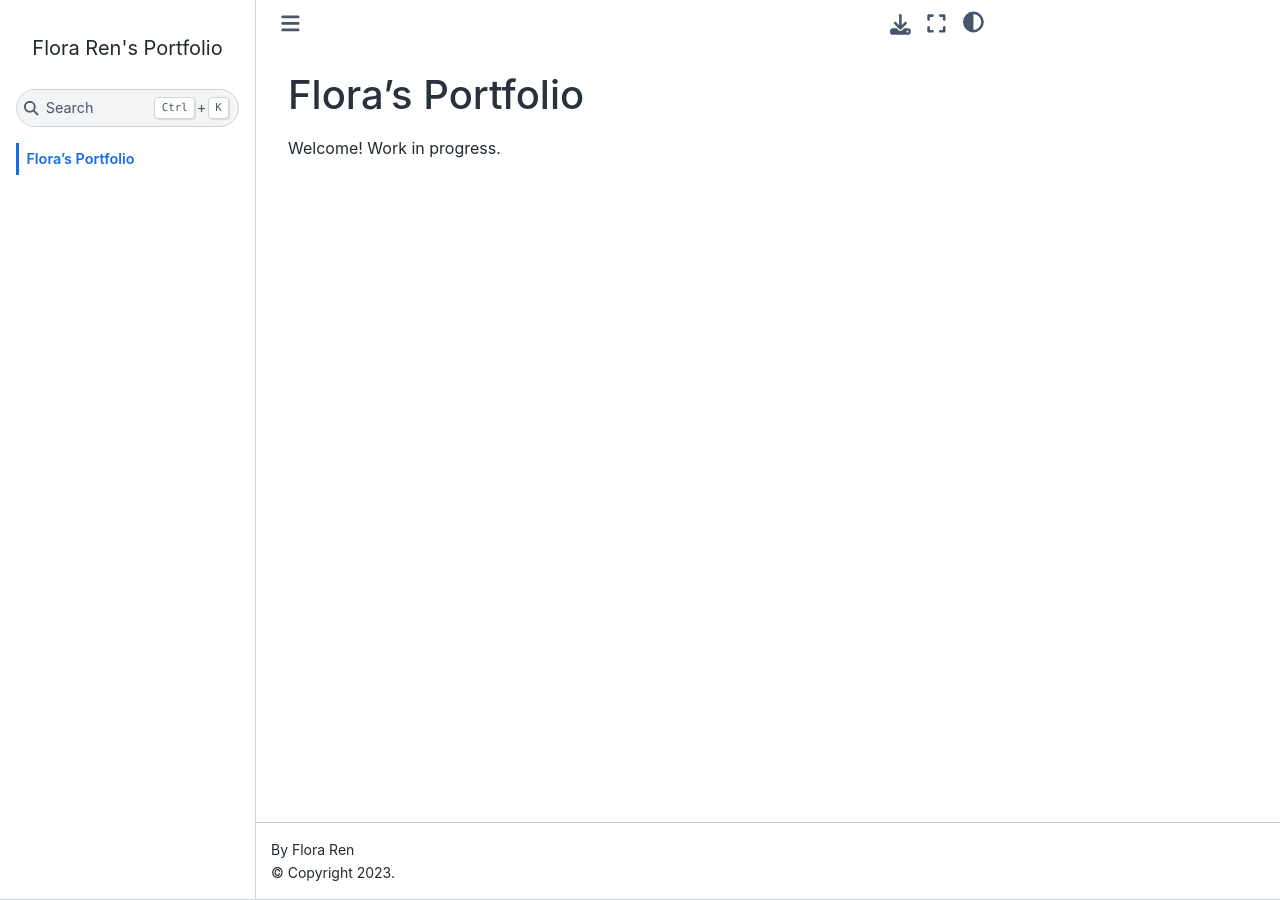
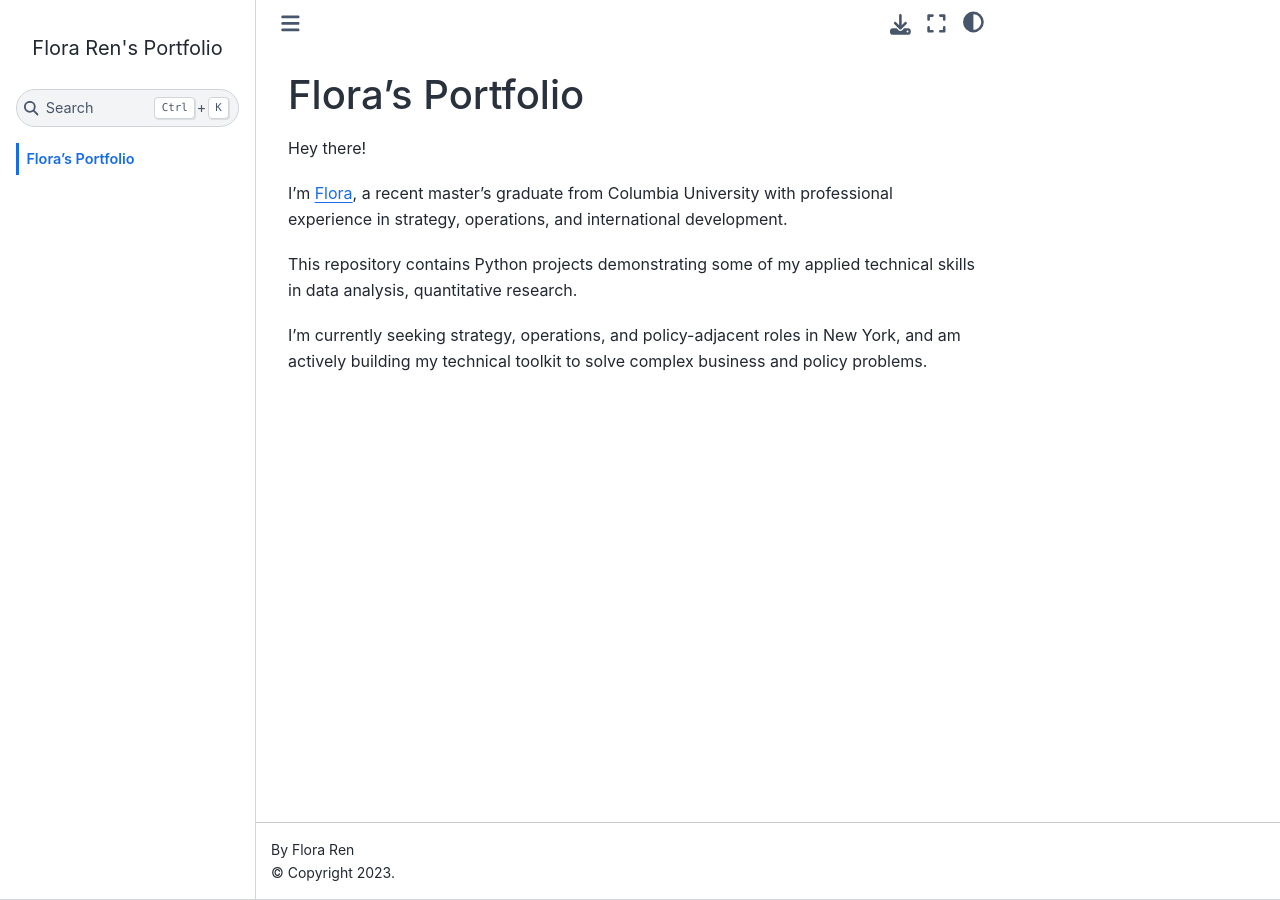
Before and after one commit to floraren2702/fren.github.io, a Jupyter Book: the page built from index.md, in a window 1280 px wide. Built offline with Jupyter Book 1.0.4 settings and Sphinx 7.4.7 and the Sphinx Book theme 1.1.4, drawn with Linux system fonts in a browser that asks for light colours; pages that are not in the unit, such as notebooks, are missing from menus; comment, search, counter and statistics services are not loaded.

Commit message:
Revise portfolio introduction and add personal details
Updated the introduction section with personal information and career goals.

```diff
--- a/index.md
+++ b/index.md
@@ -1,3 +1,9 @@
 # Flora's Portfolio
 
-Welcome! Work in progress.
+Hey there!
+
+I'm [Flora](https://www.linkedin.com/in/flora-ren/), a recent master's graduate from Columbia University with professional experience in strategy, operations, and international development.
+
+This repository contains Python projects demonstrating some of my applied technical skills in data analysis, quantitative research.
+
+I'm currently seeking strategy, operations, and policy-adjacent roles in New York, and am actively building my technical toolkit to solve complex business and policy problems.
```
